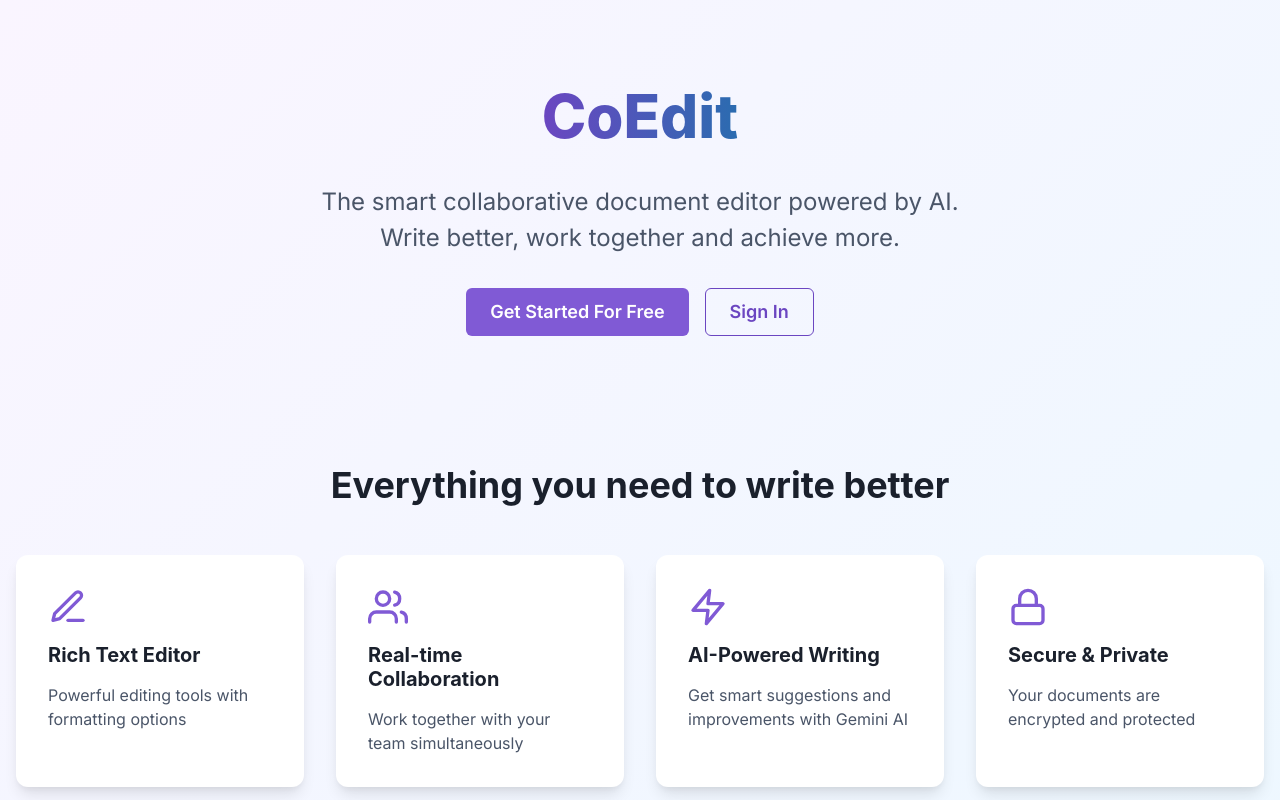
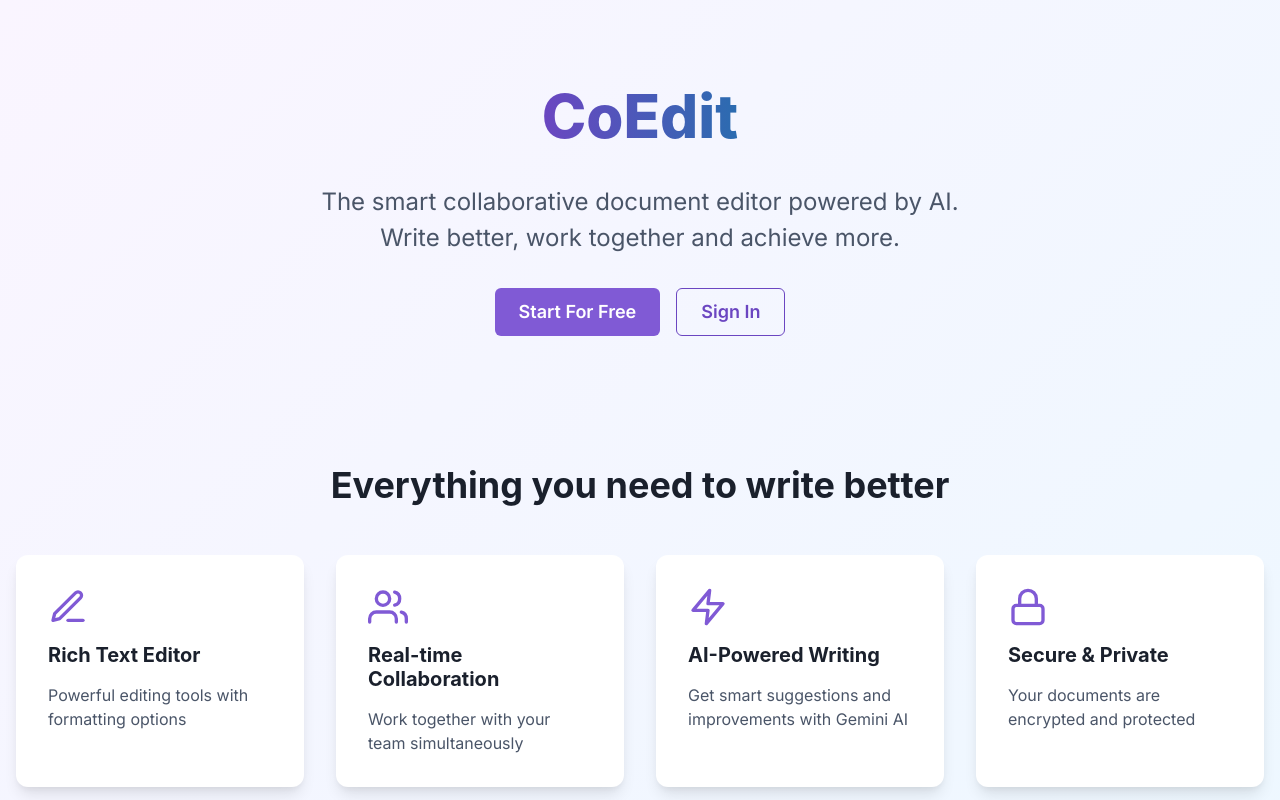
Before and after one commit to sandeep-001488/CoEditDocuments, a Next.js app in the folder client/: page / in a window 1280 px wide. Shown: the top 800 px of the page. Built offline with nearby package versions, Linux system fonts and the light colour scheme.

Commit message:
updated landing page

```diff
--- a/client/src/app/page.js
+++ b/client/src/app/page.js
@@ -74,7 +74,7 @@
               }}
               transition="all 0.2s"
             >
-              Get Started For Free
+              Start For Free
             </Button>
             <Button
               size="lg"
```
